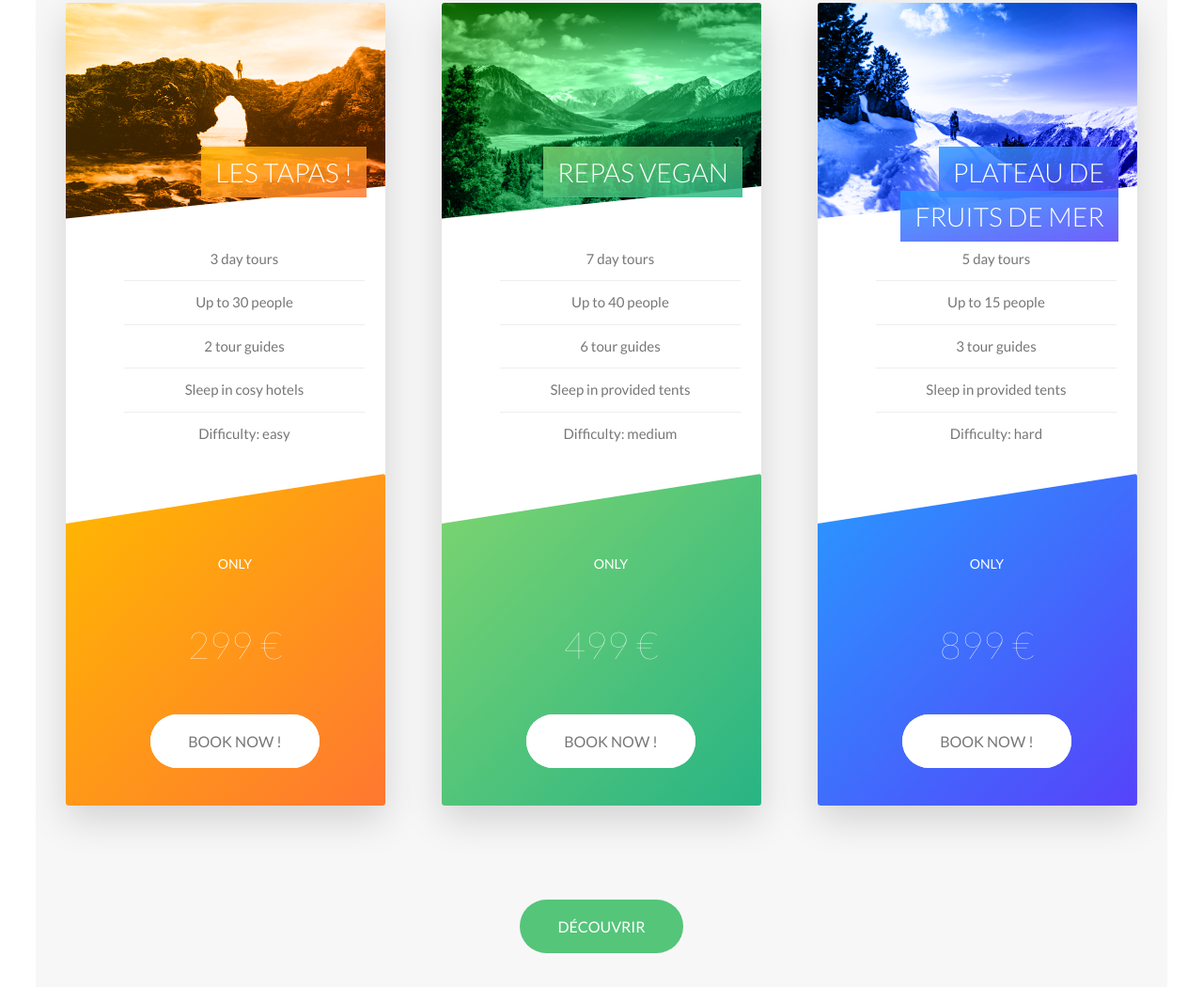
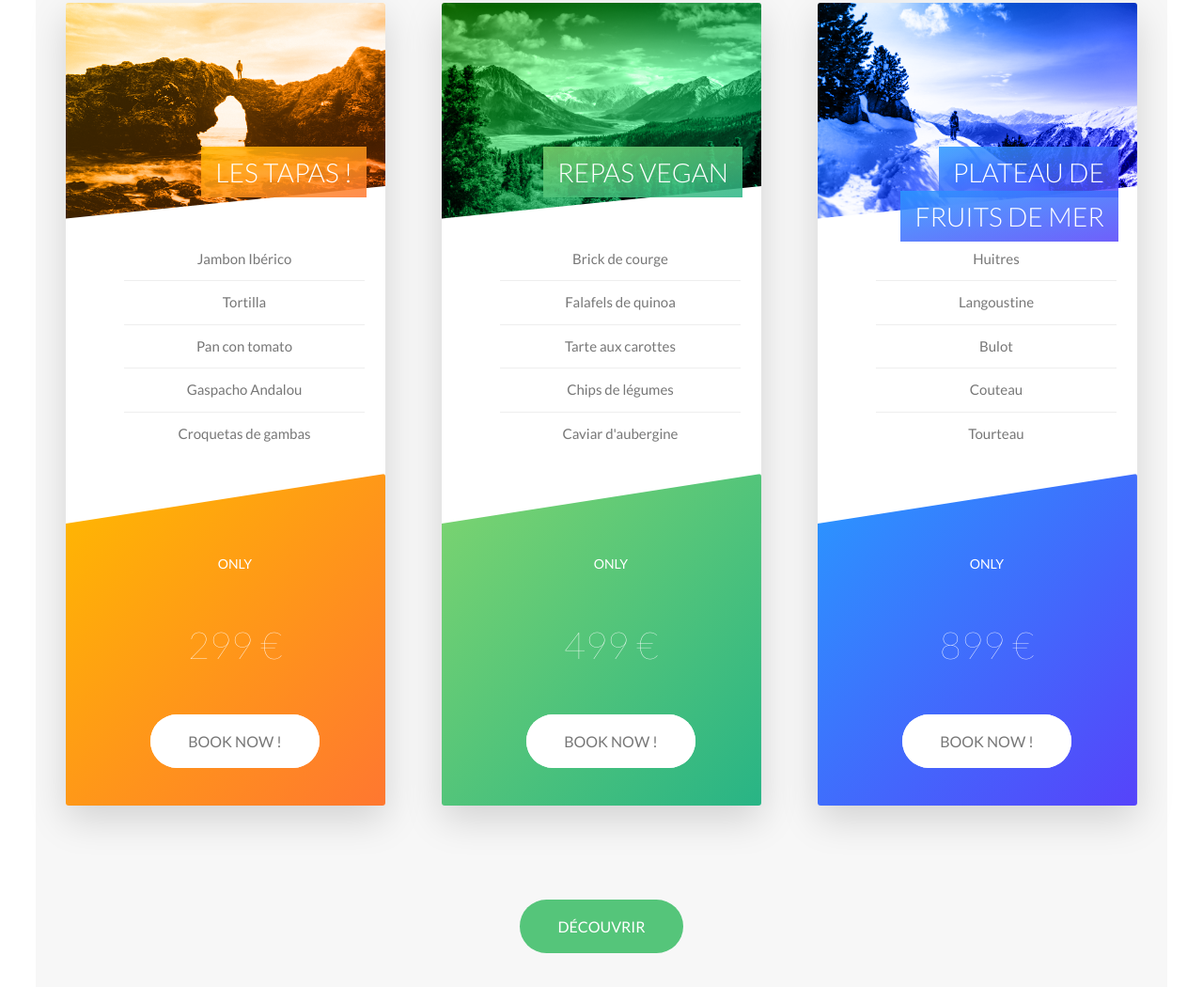
Before and after one commit to EricH77410/cookdom, a website: page index.html in a window 1280 px wide. Shown: the part 2619-3669 px from the top of the page at 94% size. Drawn offline with Linux system fonts and the light colour scheme.

Commit message:
change html

```diff
--- a/index.html
+++ b/index.html
@@ -170,11 +170,11 @@
                                 </h4>
                                 <div class="card__details">
                                     <ul>
-                                        <li>3 day tours</li>
-                                        <li>Up to 30 people</li>
-                                        <li>2 tour guides</li>
-                                        <li>Sleep in cosy hotels</li>
-                                        <li>Difficulty: easy</li>
+                                        <li>Jambon Ibérico</li>
+                                        <li>Tortilla</li>
+                                        <li>Pan con tomato</li>
+                                        <li>Gaspacho Andalou</li>
+                                        <li>Croquetas de gambas</li>
                                     </ul>
                                 </div>
                             </div>
@@ -202,11 +202,11 @@
                                 </h4>
                                 <div class="card__details">
                                     <ul>
-                                        <li>7 day tours</li>
-                                        <li>Up to 40 people</li>
-                                        <li>6 tour guides</li>
-                                        <li>Sleep in provided tents</li>
-                                        <li>Difficulty: medium</li>
+                                        <li>Brick de courge</li>
+                                        <li>Falafels de quinoa</li>
+                                        <li>Tarte aux carottes</li>
+                                        <li>Chips de légumes</li>
+                                        <li>Caviar d'aubergine</li>
                                     </ul>
                                 </div>
                             </div>
@@ -234,11 +234,11 @@
                                 </h4>
                                 <div class="card__details">
                                     <ul>
-                                        <li>5 day tours</li>
-                                        <li>Up to 15 people</li>
-                                        <li>3 tour guides</li>
-                                        <li>Sleep in provided tents</li>
-                                        <li>Difficulty: hard</li>
+                                        <li>Huitres</li>
+                                        <li>Langoustine</li>
+                                        <li>Bulot</li>
+                                        <li>Couteau</li>
+                                        <li>Tourteau</li>
                                     </ul>
                                 </div>
                             </div>
@@ -423,76 +423,5 @@
                 </div>
             </div>
         </div>
-
-        <!--
-        <section class="grid-test">
-            <div class="row">
-                <div class="col-1-of-2">
-                    Col 1 of 2
-                </div>
-                <div class="col-1-of-2">
-                    Col 1 of 2
-                </div>
-            </div>
-
-            <div class="row">
-                <div class="col-1-of-3">
-                    Col 1 of 3
-                </div>
-                <div class="col-1-of-3">
-                    Col 1 of 3
-                </div>
-                <div class="col-1-of-3">
-                    Col 1 of 3
-                </div>
-            </div>
-
-            <div class="row">
-                <div class="col-1-of-3">
-                    Col 1 of 3
-                </div>
-                <div class="col-2-of-3">
-                    Col 2 of 3
-                </div>
-            </div>
-
-            <div class="row">
-                <div class="col-1-of-4">
-                    Col 1 of 4
-                </div>
-                <div class="col-1-of-4">
-                    Col 1 of 4
-                </div>
-                <div class="col-1-of-4">
-                    Col 1 of 4
-                </div>
-                <div class="col-1-of-4">
-                    Col 1 of 4
-                </div>
-            </div>
-
-            <div class="row">
-                <div class="col-1-of-4">
-                    Col 1 of 4
-                </div>
-                <div class="col-1-of-4">
-                    Col 1 of 4
-                </div>
-                <div class="col-2-of-4">
-                    Col 2 of 4
-                </div>
-            </div>
-
-            <div class="row">
-                <div class="col-1-of-4">
-                    Col 1 of 4
-                </div>
-                <div class="col-3-of-4">
-                    Col 3 of 4
-                </div>
-            </div>
-
-        </section>
-        -->
     </body>
 </html>
```
